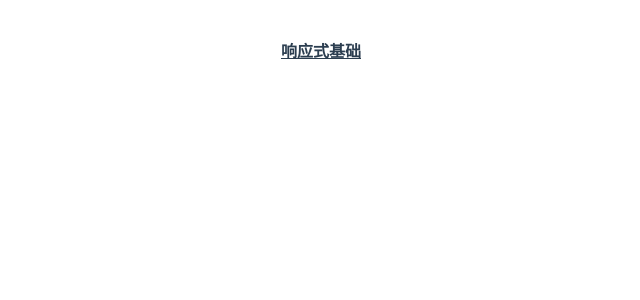
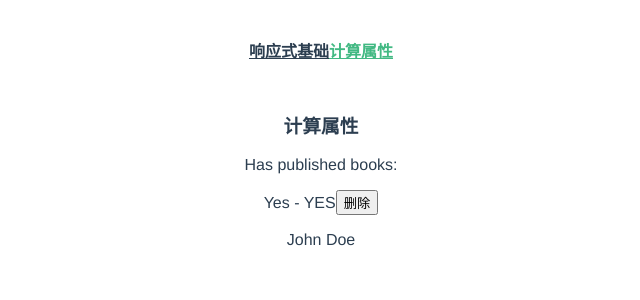
Before and after one commit to tuao525/my-demo-vue3, a Vue app: page /computedView in a window 1280 px wide. Before the commit this address had no page. Shown: the top 300 px of the page, without its empty margins (319-959 px from the left). Built offline with nearby package versions, Linux system fonts and the light colour scheme.

Commit message:
feat: 计算属性

```diff
--- a/src/App.vue
+++ b/src/App.vue
@@ -1,6 +1,7 @@
 <template>
   <nav>
     <router-link to="/baseView">响应式基础</router-link>
+    <router-link to="/computedView">计算属性</router-link>
   </nav>
   <router-view/>
 </template>
--- a/src/router/index.js
+++ b/src/router/index.js
@@ -5,6 +5,11 @@ const routes = [
     path: '/baseView',
     name: 'baseView',
     component: () => import('../views/BaseView.vue')
+  },
+  {
+    path: '/computedView',
+    name: 'computedView',
+    component: () => import('../views/ComputedView.vue')
   }
 ]
 
--- /dev/null
+++ b/src/views/ComputedView.vue
@@ -0,0 +1,35 @@
+<template>
+    <h3>计算属性</h3>
+    <p>Has published books:</p>
+    <span>{{ author.books.length > 0 ? 'Yes' : 'No' }} - {{ publishedBooksMessage  }}</span>
+    <button @click="deleteBooks">删除</button>
+    <p>{{ fullName }}</p>
+</template>
+<script setup>
+import { reactive, computed } from 'vue'
+const author = reactive({
+  name: 'John Doe',
+  firsName: 'John',
+  lastName: 'Doe',
+  books: [
+    'Vue 2 - Advanced Guide',
+    'Vue 3 - Basic Guide',
+    'Vue 4 - The Mystery'
+  ]
+})
+const publishedBooksMessage = computed(() => {
+  return author.books.length > 0 ? 'YES' : 'NO'
+})
+const deleteBooks = () => {
+  author.books.pop()
+  fullName.value = 'John perter'
+}
+const fullName = computed({
+  get () {
+    return author.firsName + ' ' + author.lastName
+  },
+  set (newVal) {
+    [author.firsName, author.lastName] = newVal.split(' ')
+  }
+})
+</script>
```
